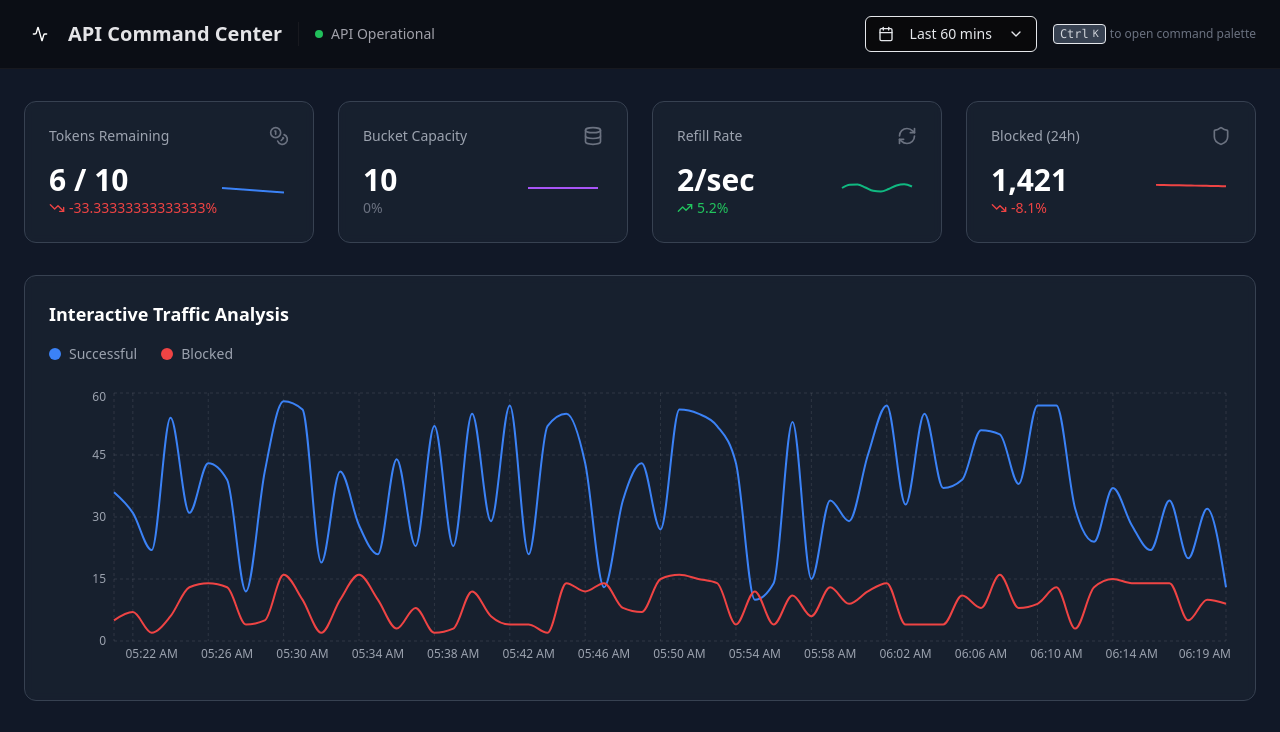
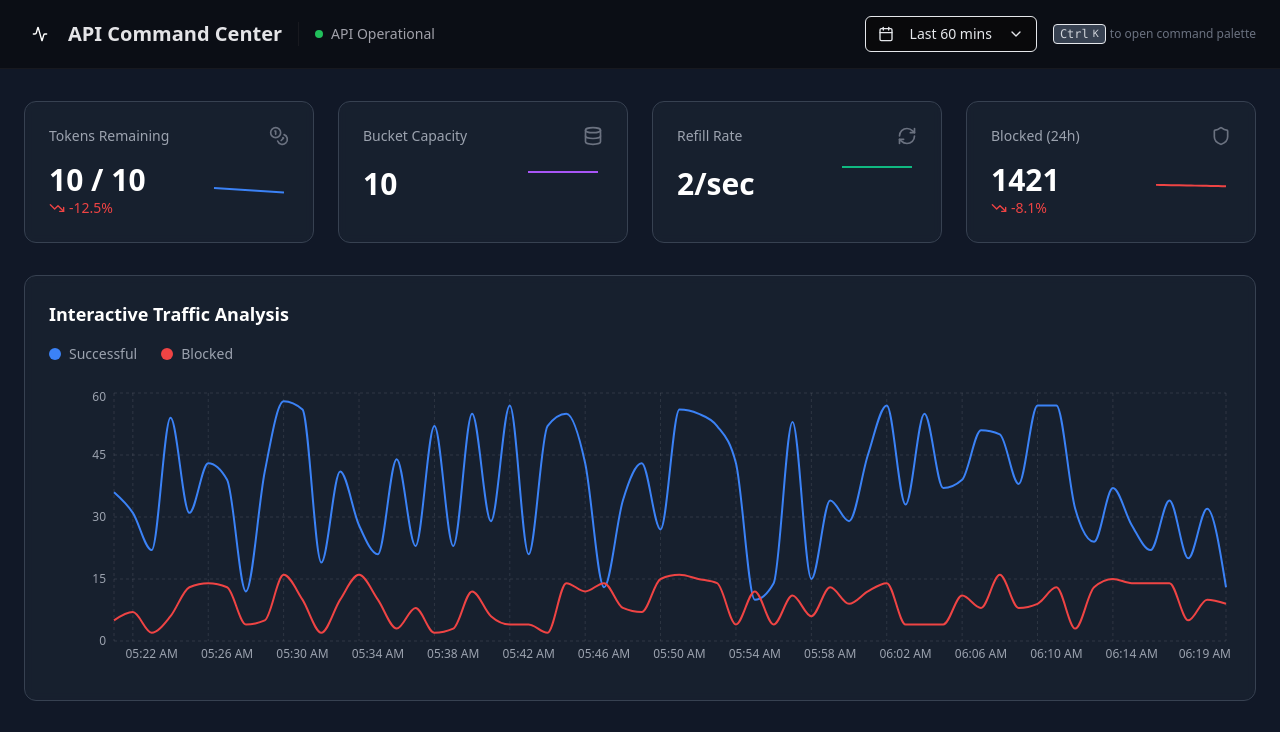
Before and after one commit to anisha-singhal/API-RATE-LIMITER, a React (Vite) app in the folder rate-limiter-frontend/: page / in a window 1280 px wide. Shown: the top 732 px of the page. Built offline with nearby package versions, Linux system fonts and the light colour scheme.

Commit message:
Refactor SmartStatCards to display live data from props

```diff
--- a/rate-limiter-frontend/src/components/SmartStatCards.jsx
+++ b/rate-limiter-frontend/src/components/SmartStatCards.jsx
@@ -1,16 +1,27 @@
-import { useState, useEffect } from "react";
 import { TrendingUp, TrendingDown, Coins, Database, RefreshCw, Shield } from "lucide-react";
 import { LineChart, Line, ResponsiveContainer } from "recharts";
 
-const SmartStatCards = () => {
-  //will replace this with real data
-  const [stats, setStats] = useState([
+const SmartStatCards = ({ stats }) => {
+
+  const getTrendIcon = (change) => {
+    if (change > 0) return <TrendingUp className="w-4 h-4 text-green-500" />;
+    if (change < 0) return <TrendingDown className="w-4 h-4 text-red-500" />;
+    return null; // Don't show an icon if change is zero
+  };
+
+  const getTrendColor = (change) => {
+    if (change > 0) return "text-green-500";
+    if (change < 0) return "text-red-500";
+    return "text-gray-500";
+  };
+
+  // We create the card data based on the 'stats' prop passed from App.jsx
+  const cards = [
     {
       id: "tokens",
       title: "Tokens Remaining",
-      value: "8 / 10",
-      change: -12.5,
-      trend: "down",
+      value: `${Math.floor(stats.tokensRemaining)} / ${stats.bucketCapacity}`,
+      change: -12.5, // Note: 'change' and 'sparklineData' are placeholders for now
       sparklineData: Array.from({ length: 10 }, (_, i) => ({ value: 10 - i * 0.2 })),
       icon: Coins,
       color: "#3B82F6", // Blue
@@ -18,9 +29,8 @@
     {
       id: "capacity",
       title: "Bucket Capacity",
-      value: "10",
+      value: stats.bucketCapacity,
       change: 0,
-      trend: "neutral",
       sparklineData: Array.from({ length: 10 }, () => ({ value: 10 })),
       icon: Database,
       color: "#A855F7", // Purple
@@ -28,94 +38,54 @@
     {
       id: "refill",
       title: "Refill Rate",
-      value: "2/sec",
-      change: 5.2,
-      trend: "up",
-      sparklineData: Array.from({ length: 10 }, (_, i) => ({ value: 2 + Math.sin(i) * 0.3 })),
+      value: stats.refillRate,
+      change: 0,
+      sparklineData: Array.from({ length: 10 }, () => ({ value: 2 })),
       icon: RefreshCw,
       color: "#10B981", // Green
     },
     {
       id: "blocked",
       title: "Blocked (24h)",
-      value: "1,421",
+      value: stats.blocked24h,
       change: -8.1,
-      trend: "down",
       sparklineData: Array.from({ length: 10 }, (_, i) => ({ value: 1500 - i * 8 })),
       icon: Shield,
       color: "#EF4444", // Red
     },
-  ]);
-
-  useEffect(() => {
-    const interval = setInterval(() => {
-      setStats((prevStats) =>
-        prevStats.map((stat) => {
-          if (stat.id !== "tokens") return stat; // Only update tokens for this demo
-          const newTokens = Math.max(0, parseFloat(stat.value) - 1);
-          return {
-            ...stat,
-            value: `${newTokens} / 10`,
-            change: ((newTokens - 9) / 9) * 100,
-          };
-        })
-      );
-    }, 2000);
-    return () => clearInterval(interval);
-  }, []);
-
-
-  const getTrendIcon = (trend) => {
-    switch (trend) {
-      case "up":
-        return <TrendingUp className="w-4 h-4 text-green-500" />;
-      case "down":
-        return <TrendingDown className="w-4 h-4 text-red-500" />;
-      default:
-        return null;
-    }
-  };
-
-  const getTrendColor = (trend) => {
-    switch (trend) {
-      case "up":
-        return "text-green-500";
-      case "down":
-        return "text-red-500";
-      default:
-        return "text-gray-500";
-    }
-  };
+  ];
 
   return (
     <div className="grid grid-cols-1 md:grid-cols-2 xl:grid-cols-4 gap-6">
-      {stats.map((stat) => {
-        const Icon = stat.icon;
+      {/* This should map over 'cards', not 'stats' */}
+      {cards.map((card) => {
+        const Icon = card.icon;
         return (
           <div
-            key={stat.id}
+            key={card.id}
             className="bg-gray-800/50 rounded-xl p-6 border border-gray-700 backdrop-blur-sm hover:border-blue-500/50 transition-all duration-300"
           >
             <div className="flex items-center justify-between mb-4">
-              <h3 className="text-sm font-medium text-gray-400">{stat.title}</h3>
+              <h3 className="text-sm font-medium text-gray-400">{card.title}</h3>
               <Icon className="w-5 h-5 text-gray-500" />
             </div>
 
             <div className="flex items-end justify-between">
               <div>
-                <div className="text-3xl font-bold text-white">{stat.value}</div>
-                <div className={`flex items-center space-x-1 text-sm ${getTrendColor(stat.trend)}`}>
-                  {getTrendIcon(stat.trend)}
-                  <span>{stat.change}%</span>
+                <div className="text-3xl font-bold text-white">{card.value}</div>
+                {/* This section now correctly uses the 'change' value */}
+                <div className={`flex items-center space-x-1 text-sm ${getTrendColor(card.change)}`}>
+                  {getTrendIcon(card.change)}
+                  {card.change !== 0 && <span>{card.change}%</span>}
                 </div>
               </div>
               <div className="w-20 h-10">
                 <ResponsiveContainer width="100%" height="100%">
-                  <LineChart data={stat.sparklineData}>
+                  <LineChart data={card.sparklineData}>
                     <Line
                       type="monotone"
                       dataKey="value"
-                      stroke={stat.color}
+                      stroke={card.color}
                       strokeWidth={2}
                       dot={false}
                     />
```
